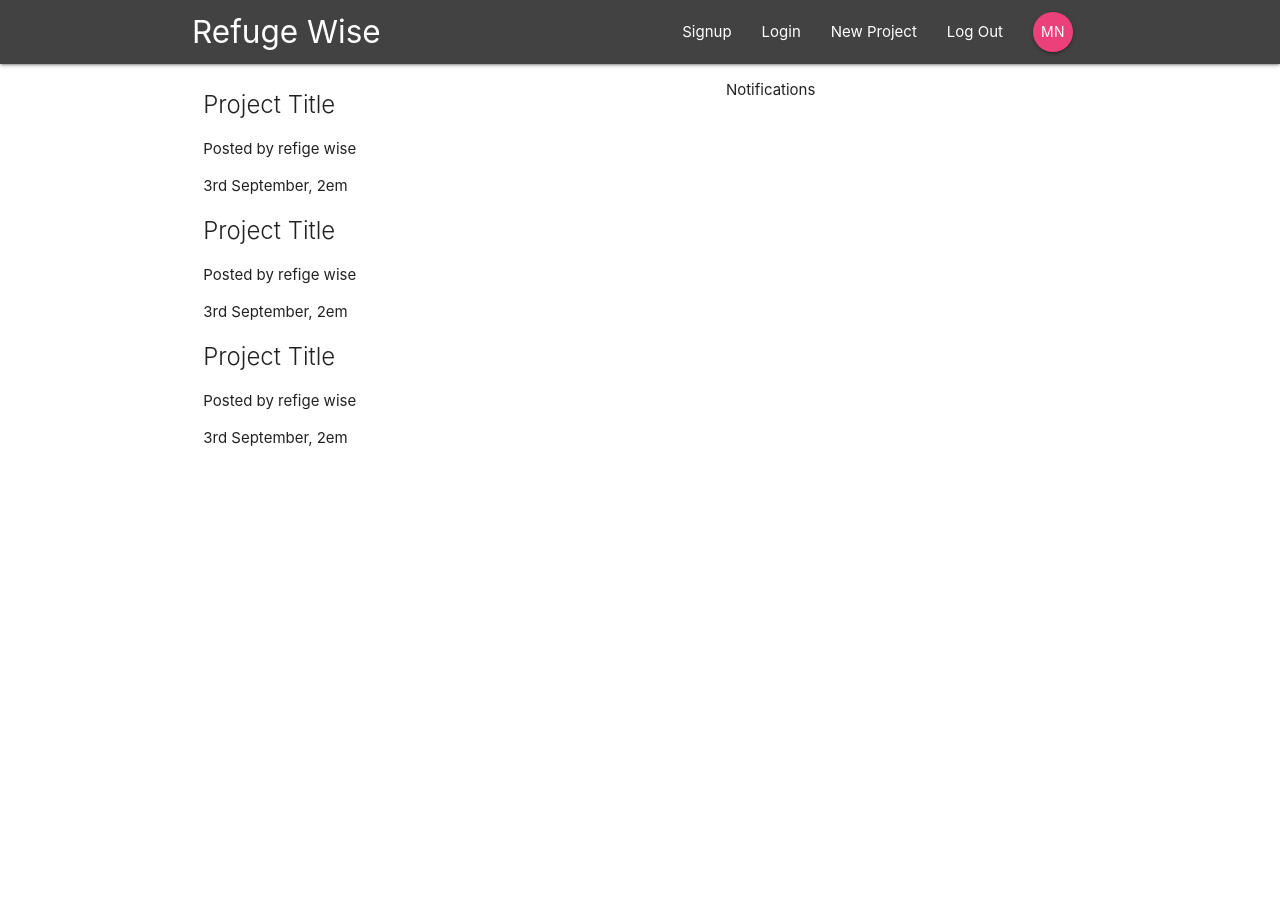
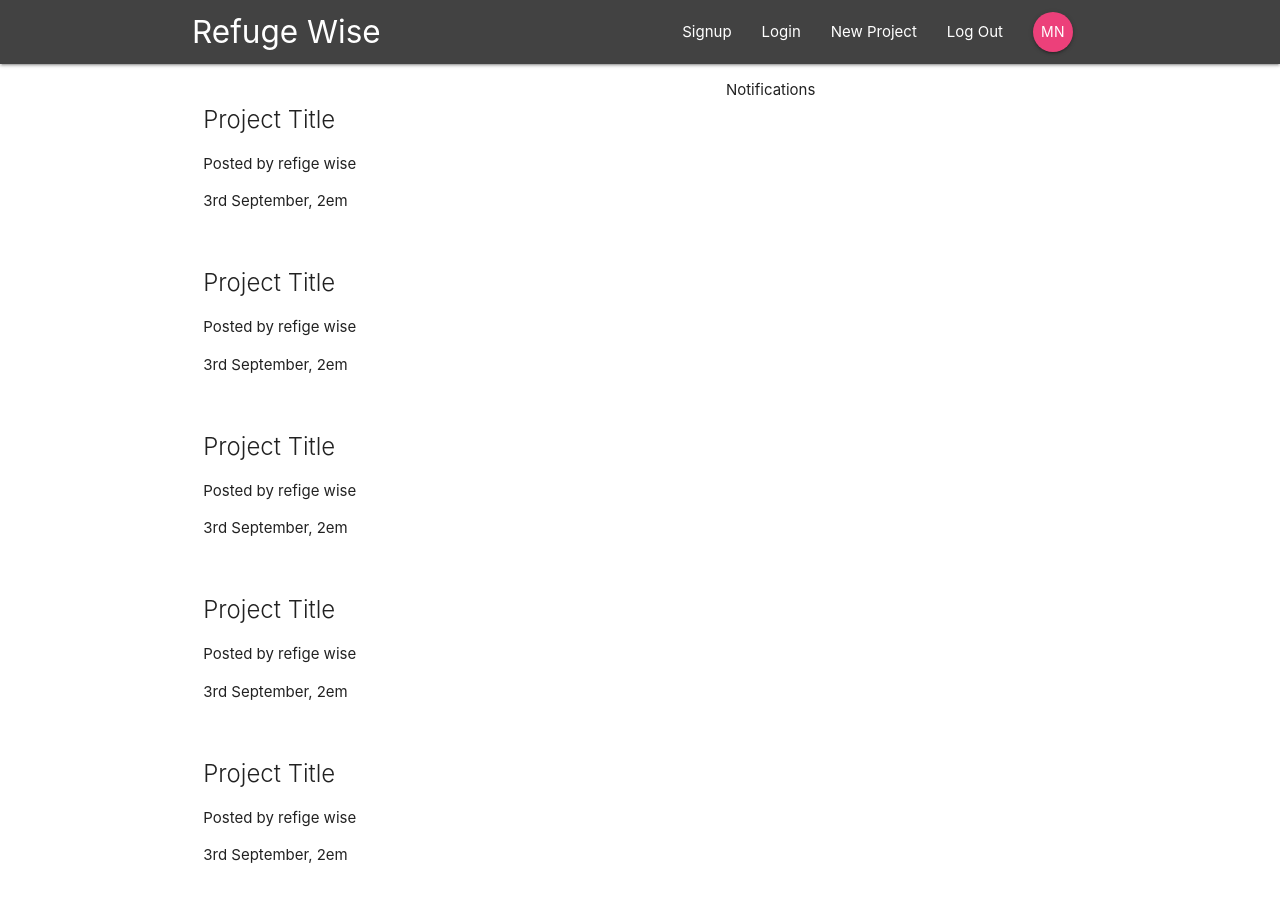
Before and after one commit to wagolemusa/reactapplication, a React (Create React App) app: page / in a window 1280 px wide. Shown: the top 902 px of the page. Before the commit the page ends 800 px from the top, so only its background shows below. Built offline with nearby package versions, Linux system fonts and the light colour scheme.

Commit message:
summarize details from ProjectList

```diff
--- a/src/components/projects/ProjectList.js
+++ b/src/components/projects/ProjectList.js
@@ -1,26 +1,16 @@
 import React from 'react'
+import ProjectSummary from './ProjectSummary';
 
 const ProjectList  = () =>{
     return (
         <div className="project-list section">
-            <div className="card z-depth-0 project-summary">
-                <span className="card-title">Project Title</span>
-                <p>Posted by refige wise</p>
-                <p className="greg-text">3rd September, 2em</p>
-            </div>
+            <ProjectSummary/>
+            <ProjectSummary/>
+            <ProjectSummary/>
+            <ProjectSummary/>
+            <ProjectSummary/>
+        </div>
 
-                 <div className="card z-depth-0 project-summary">
-                <span className="card-title">Project Title</span>
-                <p>Posted by refige wise</p>
-                <p className="greg-text">3rd September, 2em</p>
-            </div>
-
-                 <div className="card z-depth-0 project-summary">
-                <span className="card-title">Project Title</span>
-                <p>Posted by refige wise</p>
-                <p className="greg-text">3rd September, 2em</p>
-            </div>
-        </div>
     )
 }
 
--- a/src/components/projects/ProjectSummary.js
+++ b/src/components/projects/ProjectSummary.js
@@ -0,0 +1,15 @@
+import React from 'react'
+
+const ProjectSummary = () =>{
+    return (
+        <div className="project-list section">
+        <div className="card z-depth-0 project-summary">
+            <span className="card-title">Project Title</span>
+            <p>Posted by refige wise</p>
+            <p className="greg-text">3rd September, 2em</p>
+        </div>
+    </div>
+
+    )
+}
+export default ProjectSummary
```
